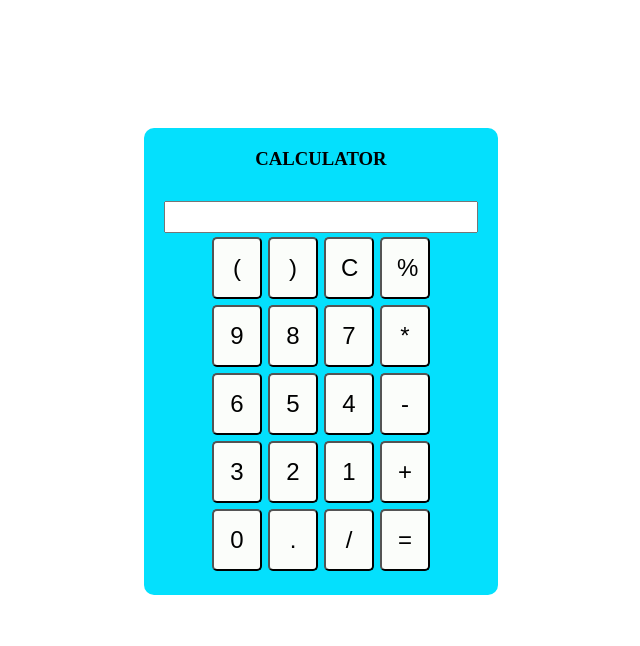
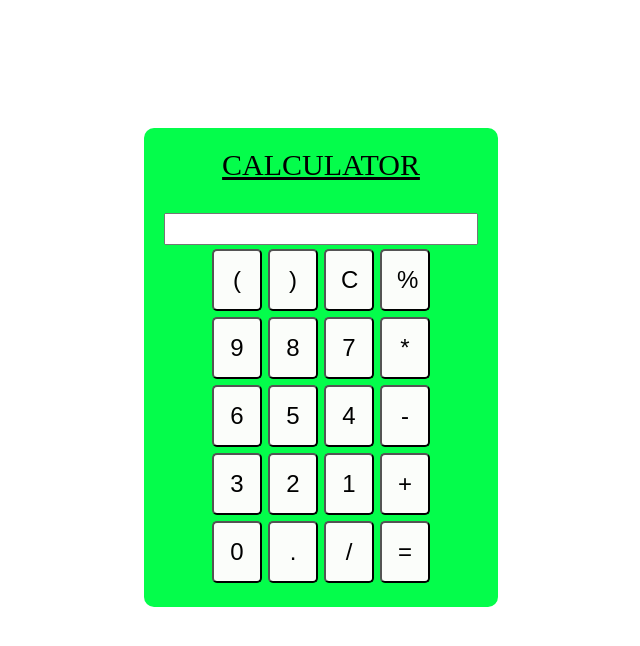
Before and after one commit to DeveloperAshish8/Calculator, a plain HTML site: page index.html in a window 1280 px wide. Shown: the top 646 px of the page, without its empty margins (368-1008 px from the left). Drawn offline with Linux system fonts and the light colour scheme.

Commit message:
color and font property
I have changed background color and font size, weight and add underline in text.

```diff
--- a/index.html
+++ b/index.html
@@ -11,7 +11,7 @@
 <body>
 
     <div class="container">
-        <h3>CALCULATOR</h3>
+        <h3 class="head">CALCULATOR</h3>
         <input type="screen" class="screen" id="result">
         <br/>
         <table>
--- a/style.css
+++ b/style.css
@@ -8,7 +8,7 @@
     text-align: center;
     margin: 10% 40%;
     padding: 20px;
-    background-color: rgb(4, 224, 253);
+    background-color: rgb(4, 253, 75);
     display: inline-block;
     border-radius: 10px;
 }
@@ -35,3 +35,8 @@ input[type="screen"]{
     font-size: 24px;
     margin-top: 10%;
 }
+.head{
+    text-decoration: underline;
+    font-size: 30px;
+    font-weight: lighter;
+}
```
